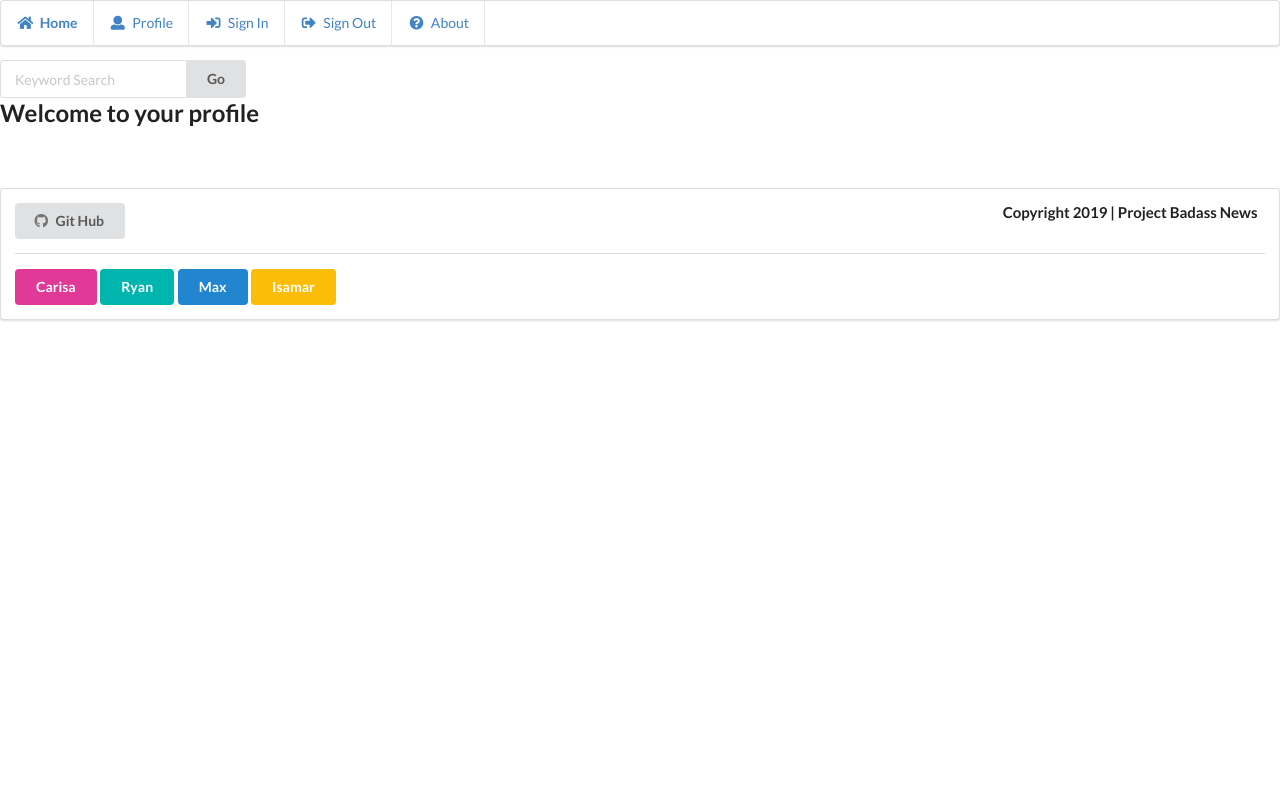
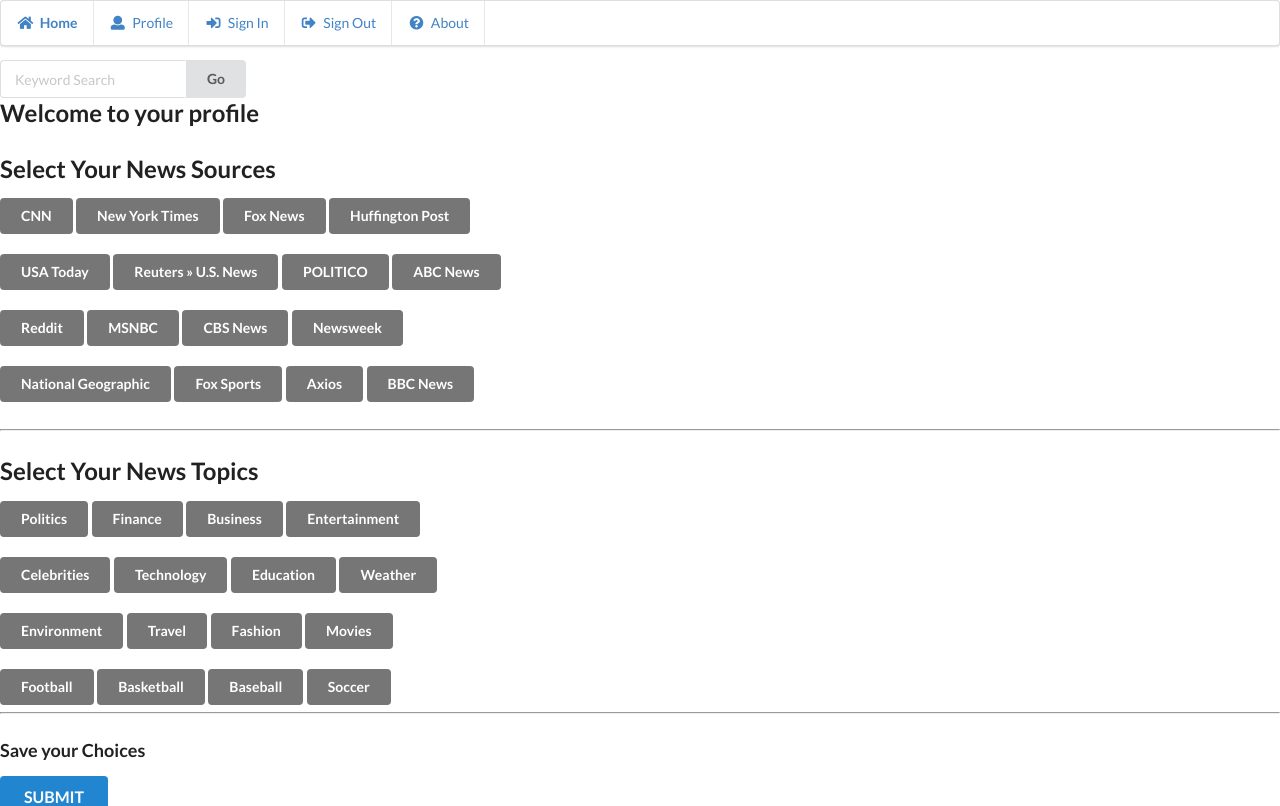
Before and after one commit to FizzyMo/Final-PROJECT, a React (Create React App) app in the folder client/: page /Profile in a window 1280 px wide. Shown: the top 806 px of the page. Built offline with nearby package versions, Linux system fonts and the light colour scheme; no server answers.

Commit message:
buttons on profile

```diff
--- a/client/src/App.js
+++ b/client/src/App.js
@@ -43,7 +43,7 @@
         </div>
 
 
-        <Route exact path="/" component={AboutLogin} />
+        <Route exact path="/" component={Home} />
         <Route exact path="/aboutlogin" component={AboutLogin} />
         <Route exact path="/home" component={Home} />
         <Route exact path="/about" component={About} />
--- a/client/src/component/Pages/Profile.js
+++ b/client/src/component/Pages/Profile.js
@@ -34,7 +34,76 @@
         return <div>
             <h2>Welcome to your profile</h2>
             <h2> {this.state.person.username} </h2>
+            <h2>Select Your News Sources</h2>
+            <div>
+                <button class="ui grey button">CNN</button>
+                <button class="ui grey button">New York Times</button>
+                <button class="ui grey button">Fox News</button>
+                <button class="ui grey button">Huffington Post</button>
+            </div>
+            <br></br>
+            <div>
+                <button class="ui grey button">USA Today</button>
+                <button class="ui grey button">Reuters » U.S. News</button>
+                <button class="ui grey button">POLITICO</button>
+                <button class="ui grey button">ABC News</button>
+            </div>
+            <br></br>
+            <div>
+                <button class="ui grey button">Reddit</button>
+                <button class="ui grey button">MSNBC</button>
+                <button class="ui grey button">CBS News</button>
+                <button class="ui grey button">Newsweek</button>
+            </div>
+            <br></br>
+            <div>
+                <button class="ui grey button">National Geographic</button>
+                <button class="ui grey button">Fox Sports</button>
+                <button class="ui grey button">Axios</button>
+                <button class="ui grey button">BBC News</button>
+            </div>
+            <br></br>
+            <hr></hr>
+            <h2>Select Your News Topics</h2>
+            <div>
+                <button class="ui grey button">Politics</button>
+                <button class="ui grey button">Finance</button>
+                <button class="ui grey button">Business</button>
+                <button class="ui grey button">Entertainment</button>
+            </div>
+            <br></br>
+            <div>
+                <button class="ui grey button">Celebrities</button>
+                <button class="ui grey button">Technology</button>
+                <button class="ui grey button">Education</button>
+                <button class="ui grey button">Weather</button>
+            </div>
+            <br></br>
+            <div>
+                <button class="ui grey button">Environment</button>
+                <button class="ui grey button">Travel</button>
+                <button class="ui grey button">Fashion</button>
+                <button class="ui grey button">Movies</button>
+            </div>
+            <br></br>
+            <div>
+                <button class="ui grey button">Football</button>
+                <button class="ui grey button">Basketball</button>
+                <button class="ui grey button">Baseball</button>
+                <button class="ui grey button">Soccer</button>
+            </div>
+            <hr></hr>
+            <h3>Save your Choices</h3>
+            <button class="large ui blue button">
+                SUBMIT
+            </button>
+
+
+
         </div>
+
+
+
 
         //    )};
     }
```
